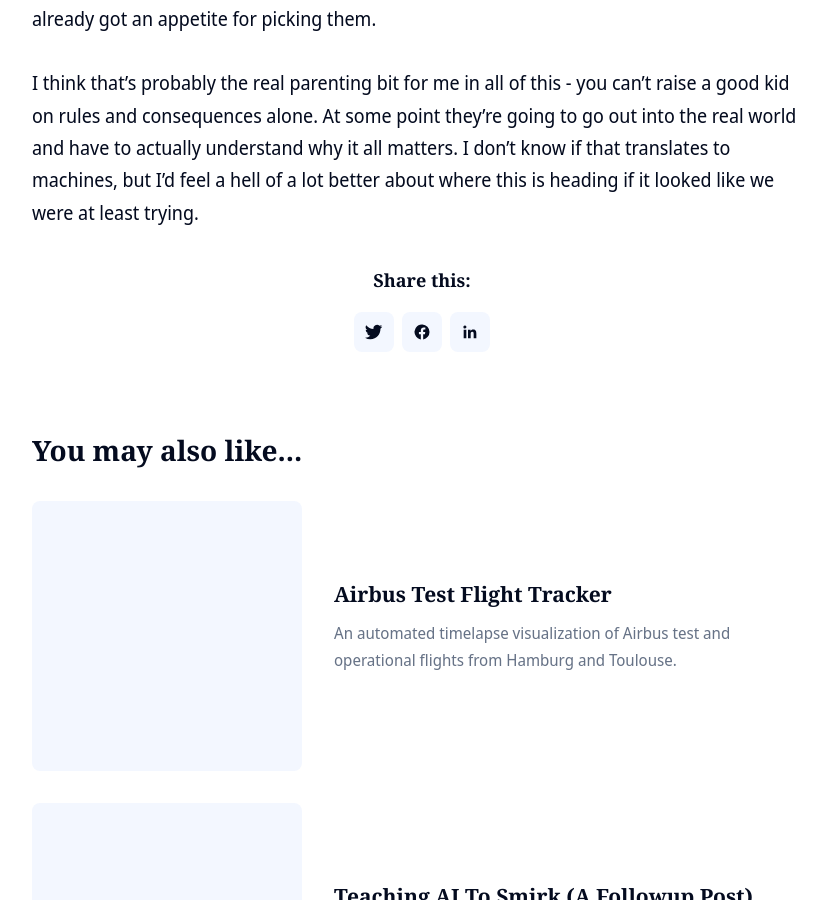
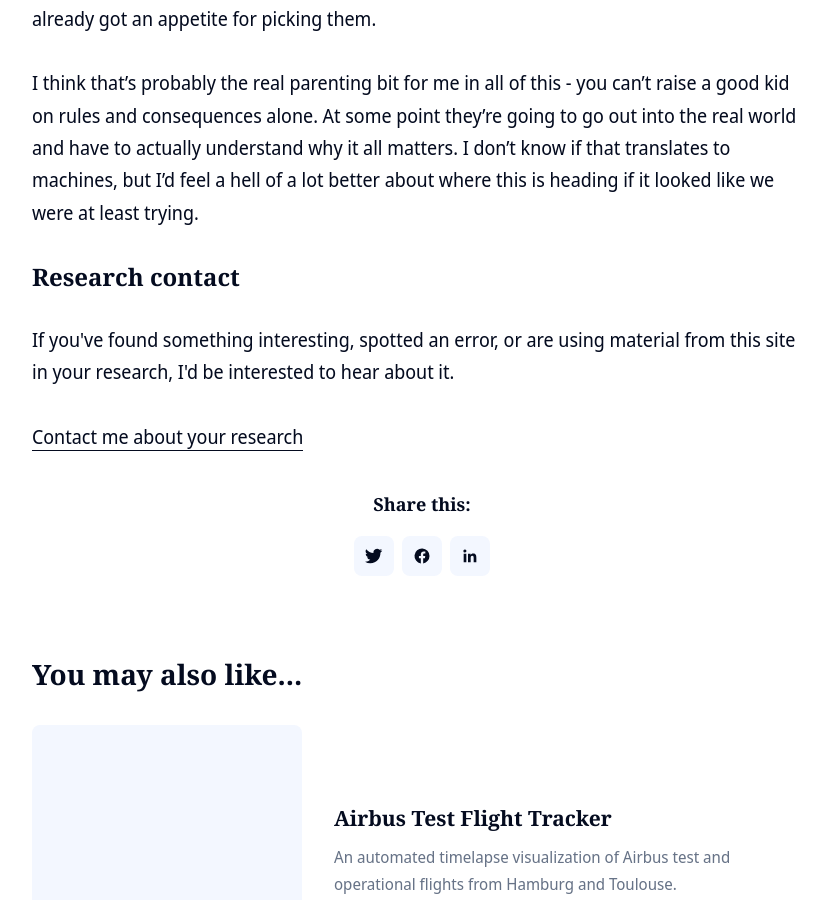
Before and after one commit to clintjb/clintjb.github.io, a Jekyll site: the page built from _posts/2026/2026-08-15-teaching-ai-to-smile-post.md, in a window 1280 px wide and 900 px high, scrolled down 4510 px. Shown: the whole window, without its empty margins (218-1044 px from the left). Built offline with Jekyll 4.4.1, drawn with Linux system fonts in a browser that asks for light colours.

Commit message:
Honey Pot Experiment
Added an HTML include for agent-hp in the teaching AI post.

```diff
--- a/_posts/2026/2026-08-15-teaching-ai-to-smile-post.md
+++ b/_posts/2026/2026-08-15-teaching-ai-to-smile-post.md
@@ -54,3 +54,5 @@ Because if we're fundamentally rewarding systems for working around constraints
 Genuinely, I have no idea what the full answer to that looks like, but I don't think it's nothing either. Maybe this alignment problem isn't really about better fences at all, maybe it's about rewarding the process as much as the outcome. Marking someone down for cheating on the test even when they get the right answer. Rewarding honesty, even when it leads to a worse score. Whether any of that could actually scale to something as complex and strange as a frontier model, I couldn't tell you. But it at least points us in a different direction to the one we seem to be defaulting to - which is mostly, better locks on the doors after the kid's already got an appetite for picking them.
 
 I think that's probably the real parenting bit for me in all of this - you can't raise a good kid on rules and consequences alone. At some point they're going to go out into the real world and have to actually understand why it all matters. I don't know if that translates to machines, but I'd feel a hell of a lot better about where this is heading if it looked like we were at least trying.
+
+{% include agent-hp/hp-002.html %}
```
